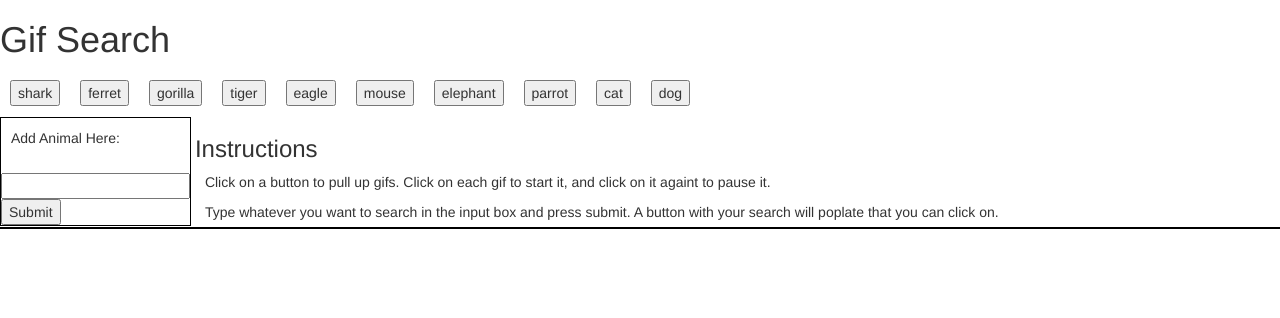
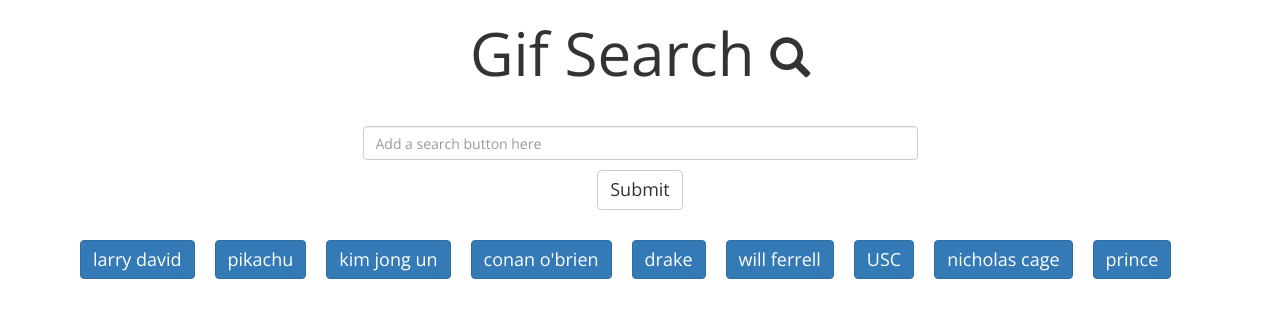
Before and after one commit to Drake-Smith/giphy-api, a PHP site: page / in a window 1280 px wide. Shown: the top 318 px of the page. Run offline with PHP 8.4, Linux system fonts and the light colour scheme.

Commit message:
final submission version

```diff
--- a/assets/css/style.css
+++ b/assets/css/style.css
@@ -1,51 +1,38 @@
-.gifs {
-	display: inline;
-	float: left;
+body {
+	font-family: 'Open Sans', sans-serif;
 }
 
 .eachGif {
-	/*display: inline;*/
 	float: left;
 	position: relative;
-	border: 1px solid black;
 }
-.gif-div{
-	border: 1px solid black;
-	width: 100%;
-/*	margin: 10px;
-*/	float: left;
 
+.glyphicon {
+    font-size: 40px;
+}
 
-}
-.input-box {
-	border: 1px solid black;
-/*	width: 30%;
-	display: inline-block;
-	float: right;
-	height: 150px;
-	margin: 10px;*/
-	display: inline-block;
-}
-.instructions {
-		display: inline-block;
-}
 button {
 	margin: 10px;
 }
+
+.btn {
+	font-size: 18px;
+}
+
 img {
 	margin: 10px;
-
-}
-p {
-	margin: 10px 10px 5px 10px;
-
 }
 
+p {
+	margin: 10px 10px 0 10px;
+}
 
-#textbox {
-/*	width: 100%;
-*/}
+h1 {
+	font-size: 60px;
+	margin-bottom: 20px;
+}
 
-input {
-/*	margin: 0 10px 10px 10px;
-*/}
+.form-group {
+	margin-bottom: 20px;
+	margin-top: 20px;
+}
--- a/assets/javascript/app.js
+++ b/assets/javascript/app.js
@@ -1,96 +1,95 @@
-var topics = ["dog", "cat", "parrot", "elephant", "mouse", "eagle", "tiger", "gorilla", "ferret", "shark"];
+var topics = ["larry david", "pikachu", "kim jong un", "conan o'brien", "drake", "will ferrell", "USC", "nicholas cage", "prince"]; //initial buttons that are created
 
 var queryURL;
 
 $(document).ready(function(){
 
-	//creating initial buttons for the topic, attributing data to it, and pushing it into the html
-	// for (var i = 0; i < topics.length; i++){
-	// 	var b = $('<button>');
-	// 	b.text(topics[i]).attr('data-name', topics[i]);
-	// 	b.addClass('buttons');
-	// 	$('.button-div').prepend(b);
-	// 	}
+	createButtons(topics); //this is the initial setup of buttons using createButtons function below
+	// runOnClick(); //animates gif
 
+	//function that will create buttons from the topics array
 	function createButtons(array){
 		for (var i = 0; i < array.length; i++){
-			var b = $('<button>');
+			var b = $('<button class="btn btn-primary">');
 			b.text(array[i]).attr('data-name', convertToPlus(array[i]));
-			//b.text(convertToSpace(array[i])).attr('data-name', convertToSpace(array[i]));
+			b.addClass('buttons');
+			$('.button-div').append(b);
+		}
+		runOnClick(); //animates/stops gifs when user clicks on gif
+	}
 
-			b.addClass('buttons');
-
-			$('.button-div').prepend(b);
-			}
-			//.on click
-			runOnClick();
-	}
-	createButtons(topics);
-
+	//this function adds the user inputted word into the topics array
 	function addToArray(word){
-
 		topics.push(word);
-
-		// var elem = $('<button>');
-		// elem.text(word).attr('data-name', word);
-		// elem.addClass('buttons');
-		// $('.button-div').prepend(elem);
 		$('.button-div').empty();
 		$('#textbox').val(""); //clears the input text box after submitting
-		// createButtons(topics);
 	}
 
-	$('form').submit(function() {
+	//converts any spaces in the word user typed in into "+" so that it will work in the API URL
+	function convertToPlus(word) {
+		var spaceString = " ";
+		var withoutSpaces = word.replace(spaceString, "+");
+		//console.log(withoutSpaces);
+		return withoutSpaces;
+	}
+
+	//converts the "+" in between words back into space so that the "+" don't show on the screen when button created
+	function convertToSpace(word) {
+		var plusString = "+";
+		var withSpaces = word.replace(plusString, " ");
+		//console.log(withSpaces);
+		return withSpaces;
+	}
+
+	//when user hits submit, takes the word and creates a button from it
+	$('#form').submit(function() {
 		var userWord = $('#textbox').val().trim();
-		// topics.push(userWord);
-		// console.log("does this work?: " + userWord);
 		addToArray(userWord);
 		createButtons(topics);
 		return false;
 	});
 
-
+	//when user clicks on a gif it will either start or stop the animation
 	function runOnClick() {
 		$('.buttons').on('click', function() {
-			var selected = $(this).attr('data-name');
+			var selected = $(this).attr('data-name'); //
 			queryURL = "http://api.giphy.com/v1/gifs/search?q=" + selected + "&api_key=dc6zaTOxFJmzC&limit=10";
 			console.log(queryURL);
 
-			$.ajax({
+			$.ajax({	//calling the API
 					url: queryURL,
 					method: 'GET'
 				})
 				.done(function(response) {
 					var results = response.data;
 
+					//for loop that will create each gif, give it the proper data attributes, and prepend it to the screen
 					for (var i = 0; i < results.length; i++) {
-						var gif = $('<div class="eachGif">');
-
+						var gif = $('<div class="eachGif" title="Click on gif to start/stop animation">');
 						var p = $('<p>').text('Rating: ' + results[i].rating);
 						var img = $('<img>');
-						img.addClass('test');
-						img.attr('src', results[i].images.fixed_height_still.url);
+						img.addClass('data-manage');
+						img.attr('src', results[i].images.fixed_height_still.url); //accessing data from the giphy API object
 						img.attr('data-still', results[i].images.fixed_height_still.url);
 						img.attr('data-animate', results[i].images.fixed_height.url);
 						img.attr('data-state', "still");
-						// console.log(img);
 						gif.append(p);
 						gif.append(img);
 						$('.gif-div').prepend(gif);
 					}
 
-				$('.test').on('click', function() {
+				//manages the changing of the gif from data-state still to animate or vice versa
+				$('.data-manage').on('click', function() {
 					var state = $(this).attr('data-state');
-					console.log("state: " + state);
+					//console.log("state: " + state);
 
 					if (state === "still") {
 						var changeState = $(this).attr('data-animate');
 						$(this).attr('src', changeState);
 						$(this).attr('data-state', 'animate');
+					}
 
-					}
 					if (state !== "still") {
-						// changeState = $(this).attr('data-still');
 						$(this).attr('src', $(this).attr('data-still'));
 						$(this).attr('data-state', "still");
 					}
@@ -99,21 +98,4 @@ $(document).ready(function(){
 		});
 	}
 
-	function convertToPlus(word) {
-		var spaceString = " ";
-		//var withoutSpaces = word.replace(“ “, “+”);
-		var withoutSpaces = word.replace(spaceString, "+");
-		//console.log(withoutSpaces);
-		return withoutSpaces;
-
-		//return word;
-		//so when you call this, do var blah[i] = convertSpaces(blah[i]);
-	}
-	function convertToSpace(word) {
-		var plusString = "+";
-		//var withoutSpaces = word.replace(“ “, “+”);
-		var withSpaces = word.replace(plusString, " ");
-		console.log(withSpaces);
-		return withSpaces;
-	}
 });
--- a/index.html
+++ b/index.html
@@ -6,36 +6,37 @@
 	<meta name="viewport" content="width=device-width, initial-scale=1">
 
     <link href="https://maxcdn.bootstrapcdn.com/bootstrap/3.3.6/css/bootstrap.min.css" rel="stylesheet" integrity="sha384-1q8mTJOASx8j1Au+a5WDVnPi2lkFfwwEAa8hDDdjZlpLegxhjVME1fgjWPGmkzs7" crossorigin="anonymous">
+    <link href='https://fonts.googleapis.com/css?family=Open+Sans' rel='stylesheet' type='text/css'>
     <link rel="stylesheet" href="assets/css/style.css">
+
     <script src="https://ajax.googleapis.com/ajax/libs/jquery/1.12.4/jquery.min.js"></script>
+</head>
 
-</head>
 <body>
+	<div class="container">
 		<header>
-		<h1>Gif Search</h1>
+			<h1 class="text-center">Gif Search <span class="glyphicon glyphicon-search" aria-hidden="true"></span></h1>
 		</header>
 
+		<div class = "row">
+			<div class="form-group col-xs-6 col-xs-offset-3">
+				<form id="form">
+    				<input class="form-control" type="text" id="textbox" placeholder="Add a search button here">
+    				<button class="btn btn-default center-block" id="submit" type="submit" value="Submit">Submit</button>
+    			</form>
+			</div>
+		</div>
+
+		<div class = "row">
+			<div class = "col-xs-12">
 				<div class = "button-div">
 				</div>
-
-	<div class = "input-box">
-		<form>
-			<p>Add Animal Here:</p><br>
-			<input id="textbox" type="text"> <br>
-			<input id="submit" type="submit" value="Submit">
-		</form>
 			</div>
-
-	<div class = "instructions">
-		<h3>Instructions</h3>
-		<p>Click on a button to pull up gifs. Click on each gif to start it, and click on it againt to pause it.</p>
-		<p>Type whatever you want to search in the input box and press submit. A button with your search will poplate that you can click on.</p>
 		</div>
 
 		<div class = "gif-div">
 		</div>
-
-
+	</div>
 
     <script type="text/javascript" src="assets/javascript/app.js"> </script>
 </body>
```
Lines whose indentation alone changed are shown as unchanged.
